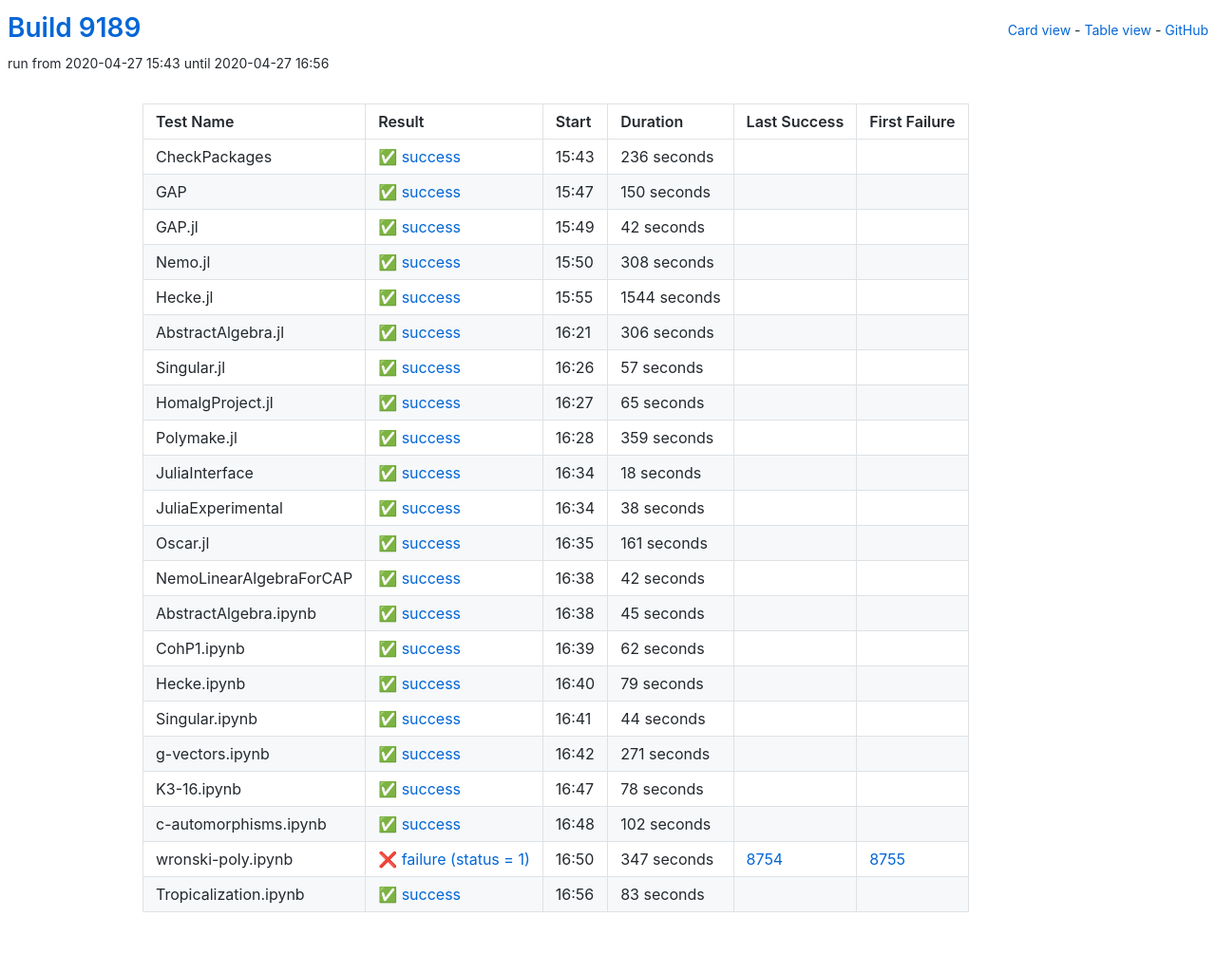
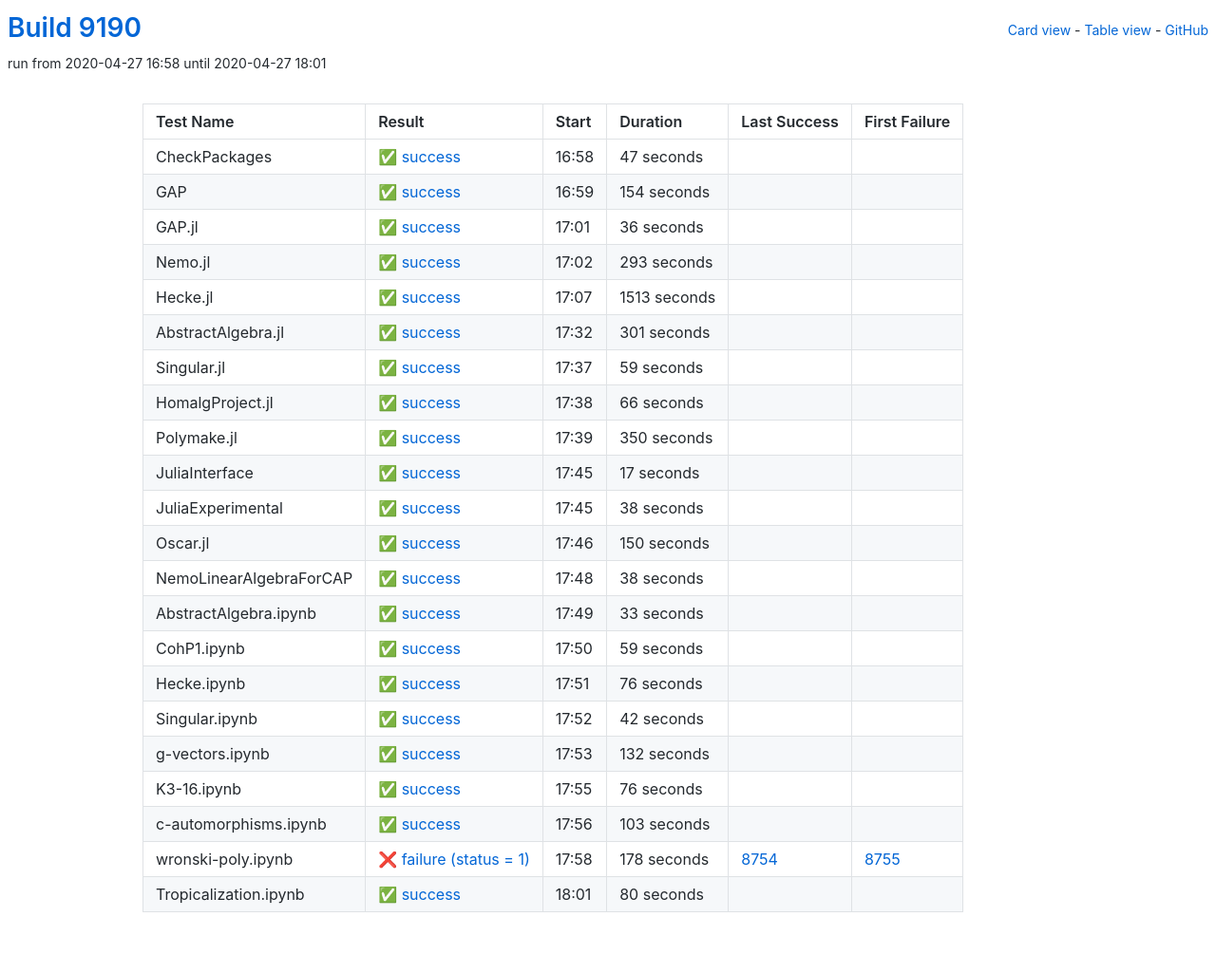
Before and after one commit to oscar-system/oscar-ci-status, a Jekyll site: the page built from table.html, in a window 1280 px wide. Shown: the whole page at 95% size. Built offline with Jekyll 4.4.1, drawn with Linux system fonts in a browser that asks for light colours.

Commit message:
Build 9190

```diff
--- a/_data/ci.yml
+++ b/_data/ci.yml
@@ -1,16 +1,126 @@
-build: 9189
-build_url: https://oscarci.mathematik.uni-kl.de/job/oscar/9189/
+build: 9190
+build_url: https://oscarci.mathematik.uni-kl.de/job/oscar/9190/
 job: oscar
 tests:
-- duration: 236
+- duration: 47
   exitcode: 0
   first_failure: false
   first_failure_url: null
   last_success: false
   last_success_url: null
-  log: https://oscarci.mathematik.uni-kl.de/job/oscar/9189/artifact/logs/build-9189/CheckPackages.log
+  log: https://oscarci.mathematik.uni-kl.de/job/oscar/9190/artifact/logs/build-9190/CheckPackages.log
   name: CheckPackages
-  start: 2020-04-27 15:43
+  start: 2020-04-27 16:58
+  status: success
+  success: true
+- duration: 154
+  exitcode: 0
+  first_failure: false
+  first_failure_url: null
+  last_success: false
+  last_success_url: null
+  log: https://oscarci.mathematik.uni-kl.de/job/oscar/9190/artifact/logs/build-9190/GAP.log
+  name: GAP
+  start: 2020-04-27 16:59
+  status: success
+  success: true
+- duration: 36
+  exitcode: 0
+  first_failure: false
+  first_failure_url: null
+  last_success: false
+  last_success_url: null
+  log: https://oscarci.mathematik.uni-kl.de/job/oscar/9190/artifact/logs/build-9190/GAP.jl.log
+  name: GAP.jl
+  start: 2020-04-27 17:01
+  status: success
+  success: true
+- duration: 293
+  exitcode: 0
+  first_failure: false
+  first_failure_url: null
+  last_success: false
+  last_success_url: null
+  log: https://oscarci.mathematik.uni-kl.de/job/oscar/9190/artifact/logs/build-9190/Nemo.jl.log
+  name: Nemo.jl
+  start: 2020-04-27 17:02
+  status: success
+  success: true
+- duration: 1513
+  exitcode: 0
+  first_failure: false
+  first_failure_url: null
+  last_success: false
+  last_success_url: null
+  log: https://oscarci.mathematik.uni-kl.de/job/oscar/9190/artifact/logs/build-9190/Hecke.jl.log
+  name: Hecke.jl
+  start: 2020-04-27 17:07
+  status: success
+  success: true
+- duration: 301
+  exitcode: 0
+  first_failure: false
+  first_failure_url: null
+  last_success: false
+  last_success_url: null
+  log: https://oscarci.mathematik.uni-kl.de/job/oscar/9190/artifact/logs/build-9190/AbstractAlgebra.jl.log
+  name: AbstractAlgebra.jl
+  start: 2020-04-27 17:32
+  status: success
+  success: true
+- duration: 59
+  exitcode: 0
+  first_failure: false
+  first_failure_url: null
+  last_success: false
+  last_success_url: null
+  log: https://oscarci.mathematik.uni-kl.de/job/oscar/9190/artifact/logs/build-9190/Singular.jl.log
+  name: Singular.jl
+  start: 2020-04-27 17:37
+  status: success
+  success: true
+- duration: 66
+  exitcode: 0
+  first_failure: false
+  first_failure_url: null
+  last_success: false
+  last_success_url: null
+  log: https://oscarci.mathematik.uni-kl.de/job/oscar/9190/artifact/logs/build-9190/HomalgProject.jl.log
+  name: HomalgProject.jl
+  start: 2020-04-27 17:38
+  status: success
+  success: true
+- duration: 350
+  exitcode: 0
+  first_failure: false
+  first_failure_url: null
+  last_success: false
+  last_success_url: null
+  log: https://oscarci.mathematik.uni-kl.de/job/oscar/9190/artifact/logs/build-9190/Polymake.jl.log
+  name: Polymake.jl
+  start: 2020-04-27 17:39
+  status: success
+  success: true
+- duration: 17
+  exitcode: 0
+  first_failure: false
+  first_failure_url: null
+  last_success: false
+  last_success_url: null
+  log: https://oscarci.mathematik.uni-kl.de/job/oscar/9190/artifact/logs/build-9190/JuliaInterface.log
+  name: JuliaInterface
+  start: 2020-04-27 17:45
+  status: success
+  success: true
+- duration: 38
+  exitcode: 0
+  first_failure: false
+  first_failure_url: null
+  last_success: false
+  last_success_url: null
+  log: https://oscarci.mathematik.uni-kl.de/job/oscar/9190/artifact/logs/build-9190/JuliaExperimental.log
+  name: JuliaExperimental
+  start: 2020-04-27 17:45
   status: success
   success: true
 - duration: 150
@@ -19,9 +129,53 @@ tests:
   first_failure_url: null
   last_success: false
   last_success_url: null
-  log: https://oscarci.mathematik.uni-kl.de/job/oscar/9189/artifact/logs/build-9189/GAP.log
-  name: GAP
-  start: 2020-04-27 15:47
+  log: https://oscarci.mathematik.uni-kl.de/job/oscar/9190/artifact/logs/build-9190/Oscar.jl.log
+  name: Oscar.jl
+  start: 2020-04-27 17:46
+  status: success
+  success: true
+- duration: 38
+  exitcode: 0
+  first_failure: false
+  first_failure_url: null
+  last_success: false
+  last_success_url: null
+  log: https://oscarci.mathematik.uni-kl.de/job/oscar/9190/artifact/logs/build-9190/NemoLinearAlgebraForCAP.log
+  name: NemoLinearAlgebraForCAP
+  start: 2020-04-27 17:48
+  status: success
+  success: true
+- duration: 33
+  exitcode: 0
+  first_failure: false
+  first_failure_url: null
+  last_success: false
+  last_success_url: null
+  log: https://oscarci.mathematik.uni-kl.de/job/oscar/9190/artifact/logs/build-9190/AbstractAlgebra.ipynb.log
+  name: AbstractAlgebra.ipynb
+  start: 2020-04-27 17:49
+  status: success
+  success: true
+- duration: 59
+  exitcode: 0
+  first_failure: false
+  first_failure_url: null
+  last_success: false
+  last_success_url: null
+  log: https://oscarci.mathematik.uni-kl.de/job/oscar/9190/artifact/logs/build-9190/CohP1.ipynb.log
+  name: CohP1.ipynb
+  start: 2020-04-27 17:50
+  status: success
+  success: true
+- duration: 76
+  exitcode: 0
+  first_failure: false
+  first_failure_url: null
+  last_success: false
+  last_success_url: null
+  log: https://oscarci.mathematik.uni-kl.de/job/oscar/9190/artifact/logs/build-9190/Hecke.ipynb.log
+  name: Hecke.ipynb
+  start: 2020-04-27 17:51
   status: success
   success: true
 - duration: 42
@@ -30,217 +184,63 @@ tests:
   first_failure_url: null
   last_success: false
   last_success_url: null
-  log: https://oscarci.mathematik.uni-kl.de/job/oscar/9189/artifact/logs/build-9189/GAP.jl.log
-  name: GAP.jl
-  start: 2020-04-27 15:49
+  log: https://oscarci.mathematik.uni-kl.de/job/oscar/9190/artifact/logs/build-9190/Singular.ipynb.log
+  name: Singular.ipynb
+  start: 2020-04-27 17:52
   status: success
   success: true
-- duration: 308
+- duration: 132
   exitcode: 0
   first_failure: false
   first_failure_url: null
   last_success: false
   last_success_url: null
-  log: https://oscarci.mathematik.uni-kl.de/job/oscar/9189/artifact/logs/build-9189/Nemo.jl.log
-  name: Nemo.jl
-  start: 2020-04-27 15:50
+  log: https://oscarci.mathematik.uni-kl.de/job/oscar/9190/artifact/logs/build-9190/g-vectors.ipynb.log
+  name: g-vectors.ipynb
+  start: 2020-04-27 17:53
   status: success
   success: true
-- duration: 1544
+- duration: 76
   exitcode: 0
   first_failure: false
   first_failure_url: null
   last_success: false
   last_success_url: null
-  log: https://oscarci.mathematik.uni-kl.de/job/oscar/9189/artifact/logs/build-9189/Hecke.jl.log
-  name: Hecke.jl
-  start: 2020-04-27 15:55
+  log: https://oscarci.mathematik.uni-kl.de/job/oscar/9190/artifact/logs/build-9190/K3-16.ipynb.log
+  name: K3-16.ipynb
+  start: 2020-04-27 17:55
   status: success
   success: true
-- duration: 306
+- duration: 103
   exitcode: 0
   first_failure: false
   first_failure_url: null
   last_success: false
   last_success_url: null
-  log: https://oscarci.mathematik.uni-kl.de/job/oscar/9189/artifact/logs/build-9189/AbstractAlgebra.jl.log
-  name: AbstractAlgebra.jl
-  start: 2020-04-27 16:21
+  log: https://oscarci.mathematik.uni-kl.de/job/oscar/9190/artifact/logs/build-9190/c-automorphisms.ipynb.log
+  name: c-automorphisms.ipynb
+  start: 2020-04-27 17:56
   status: success
   success: true
-- duration: 57
+- duration: 178
+  exitcode: 1
+  first_failure: 8755
+  first_failure_url: https://oscarci.mathematik.uni-kl.de/job/oscar/8755/
+  last_success: 8754
+  last_success_url: https://oscarci.mathematik.uni-kl.de/job/oscar/8754/
+  log: https://oscarci.mathematik.uni-kl.de/job/oscar/9190/artifact/logs/build-9190/wronski-poly.ipynb.log
+  name: wronski-poly.ipynb
+  start: 2020-04-27 17:58
+  status: failure
+  success: false
+- duration: 80
   exitcode: 0
   first_failure: false
   first_failure_url: null
   last_success: false
   last_success_url: null
-  log: https://oscarci.mathematik.uni-kl.de/job/oscar/9189/artifact/logs/build-9189/Singular.jl.log
-  name: Singular.jl
-  start: 2020-04-27 16:26
+  log: https://oscarci.mathematik.uni-kl.de/job/oscar/9190/artifact/logs/build-9190/Tropicalization.ipynb.log
+  name: Tropicalization.ipynb
+  start: 2020-04-27 18:01
   status: success
   success: true
-- duration: 65
-  exitcode: 0
-  first_failure: false
-  first_failure_url: null
-  last_success: false
-  last_success_url: null
-  log: https://oscarci.mathematik.uni-kl.de/job/oscar/9189/artifact/logs/build-9189/HomalgProject.jl.log
-  name: HomalgProject.jl
-  start: 2020-04-27 16:27
-  status: success
-  success: true
-- duration: 359
-  exitcode: 0
-  first_failure: false
-  first_failure_url: null
-  last_success: false
-  last_success_url: null
-  log: https://oscarci.mathematik.uni-kl.de/job/oscar/9189/artifact/logs/build-9189/Polymake.jl.log
-  name: Polymake.jl
-  start: 2020-04-27 16:28
-  status: success
-  success: true
-- duration: 18
-  exitcode: 0
-  first_failure: false
-  first_failure_url: null
-  last_success: false
-  last_success_url: null
-  log: https://oscarci.mathematik.uni-kl.de/job/oscar/9189/artifact/logs/build-9189/JuliaInterface.log
-  name: JuliaInterface
-  start: 2020-04-27 16:34
-  status: success
-  success: true
-- duration: 38
-  exitcode: 0
-  first_failure: false
-  first_failure_url: null
-  last_success: false
-  last_success_url: null
-  log: https://oscarci.mathematik.uni-kl.de/job/oscar/9189/artifact/logs/build-9189/JuliaExperimental.log
-  name: JuliaExperimental
-  start: 2020-04-27 16:34
-  status: success
-  success: true
-- duration: 161
-  exitcode: 0
-  first_failure: false
-  first_failure_url: null
-  last_success: false
-  last_success_url: null
-  log: https://oscarci.mathematik.uni-kl.de/job/oscar/9189/artifact/logs/build-9189/Oscar.jl.log
-  name: Oscar.jl
-  start: 2020-04-27 16:35
-  status: success
-  success: true
-- duration: 42
-  exitcode: 0
-  first_failure: false
-  first_failure_url: null
-  last_success: false
-  last_success_url: null
-  log: https://oscarci.mathematik.uni-kl.de/job/oscar/9189/artifact/logs/build-9189/NemoLinearAlgebraForCAP.log
-  name: NemoLinearAlgebraForCAP
-  start: 2020-04-27 16:38
-  status: success
-  success: true
-- duration: 45
-  exitcode: 0
-  first_failure: false
-  first_failure_url: null
-  last_success: false
-  last_success_url: null
-  log: https://oscarci.mathematik.uni-kl.de/job/oscar/9189/artifact/logs/build-9189/AbstractAlgebra.ipynb.log
-  name: AbstractAlgebra.ipynb
-  start: 2020-04-27 16:38
-  status: success
-  success: true
-- duration: 62
-  exitcode: 0
-  first_failure: false
-  first_failure_url: null
-  last_success: false
-  last_success_url: null
-  log: https://oscarci.mathematik.uni-kl.de/job/oscar/9189/artifact/logs/build-9189/CohP1.ipynb.log
-  name: CohP1.ipynb
-  start: 2020-04-27 16:39
-  status: success
-  success: true
-- duration: 79
-  exitcode: 0
-  first_failure: false
-  first_failure_url: null
-  last_success: false
-  last_success_url: null
-  log: https://oscarci.mathematik.uni-kl.de/job/oscar/9189/artifact/logs/build-9189/Hecke.ipynb.log
-  name: Hecke.ipynb
-  start: 2020-04-27 16:40
-  status: success
-  success: true
-- duration: 44
-  exitcode: 0
-  first_failure: false
-  first_failure_url: null
-  last_success: false
-  last_success_url: null
-  log: https://oscarci.mathematik.uni-kl.de/job/oscar/9189/artifact/logs/build-9189/Singular.ipynb.log
-  name: Singular.ipynb
-  start: 2020-04-27 16:41
-  status: success
-  success: true
-- duration: 271
-  exitcode: 0
-  first_failure: false
-  first_failure_url: null
-  last_success: false
-  last_success_url: null
-  log: https://oscarci.mathematik.uni-kl.de/job/oscar/9189/artifact/logs/build-9189/g-vectors.ipynb.log
-  name: g-vectors.ipynb
-  start: 2020-04-27 16:42
-  status: success
-  success: true
-- duration: 78
-  exitcode: 0
-  first_failure: false
-  first_failure_url: null
-  last_success: false
-  last_success_url: null
-  log: https://oscarci.mathematik.uni-kl.de/job/oscar/9189/artifact/logs/build-9189/K3-16.ipynb.log
-  name: K3-16.ipynb
-  start: 2020-04-27 16:47
-  status: success
-  success: true
-- duration: 102
-  exitcode: 0
-  first_failure: false
-  first_failure_url: null
-  last_success: false
-  last_success_url: null
-  log: https://oscarci.mathematik.uni-kl.de/job/oscar/9189/artifact/logs/build-9189/c-automorphisms.ipynb.log
-  name: c-automorphisms.ipynb
-  start: 2020-04-27 16:48
-  status: success
-  success: true
-- duration: 347
-  exitcode: 1
-  first_failure: 8755
-  first_failure_url: https://oscarci.mathematik.uni-kl.de/job/oscar/8755/
-  last_success: 8754
-  last_success_url: https://oscarci.mathematik.uni-kl.de/job/oscar/8754/
-  log: https://oscarci.mathematik.uni-kl.de/job/oscar/9189/artifact/logs/build-9189/wronski-poly.ipynb.log
-  name: wronski-poly.ipynb
-  start: 2020-04-27 16:50
-  status: failure
-  success: false
-- duration: 83
-  exitcode: 0
-  first_failure: false
-  first_failure_url: null
-  last_success: false
-  last_success_url: null
-  log: https://oscarci.mathematik.uni-kl.de/job/oscar/9189/artifact/logs/build-9189/Tropicalization.ipynb.log
-  name: Tropicalization.ipynb
-  start: 2020-04-27 16:56
-  status: success
-  success: true
```
Also changed, not shown: README.md.
